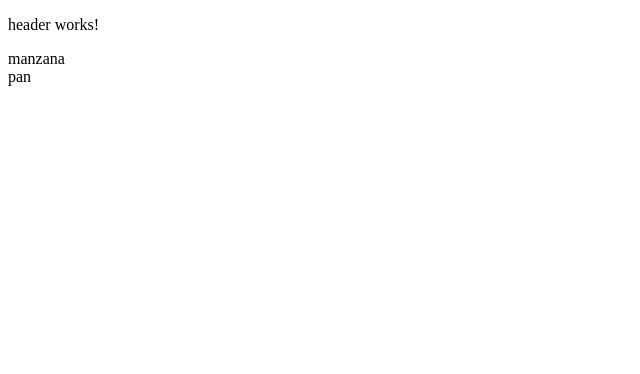
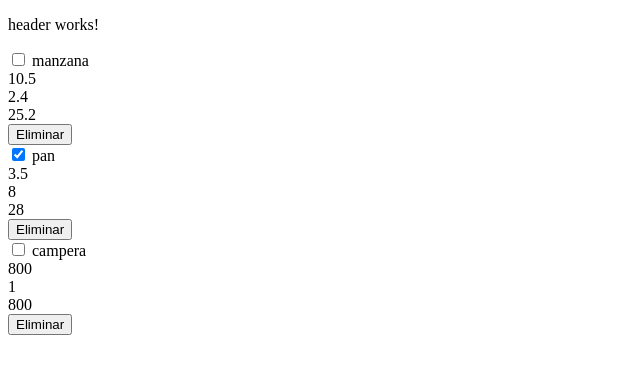
Before and after one commit to Santino0912/Tienda-TP-, an Angular app: page / in a window 1280 px wide. Shown: the top 374 px of the page, without its empty margins (0-640 px from the left). Built offline with nearby package versions, Linux system fonts and the light colour scheme.

Commit message:
representamos los datos correctamente

```diff
--- a/src/app/components/item/item.component.html
+++ b/src/app/components/item/item.component.html
@@ -1,5 +1,6 @@
 <div>
     <div>
+        <input type="checkbox" [checked]="item.completed">
         {{ item.title }}
     </div>
     <div>
@@ -11,4 +12,8 @@
     <div>
         {{ (item.price * item.quantity) }}
     </div>
+
+    <div>
+        <button>Eliminar</button>
+    </div>
 </div>
--- a/src/app/components/items/items.component.html
+++ b/src/app/components/items/items.component.html
@@ -1,5 +1,5 @@
 <div>
-    <div *ngFor="let item of items">
-        {{ item.title}}
-    </div>
+    <app-item *ngFor="let item of items" [item]="item">
+}
+    </app-item>
 </div>
--- a/src/app/components/items/items.component.ts
+++ b/src/app/components/items/items.component.ts
@@ -27,7 +27,14 @@ export class ItemsComponent implements OnInit {
         price: 3.5,
         quantity: 8,
         completed: true,
-      }
+      },
+      {
+        id: 2,
+        title: 'campera',
+        price: 800,
+        quantity: 1,
+        completed: false,
+      },
     ]
   }
 
```
